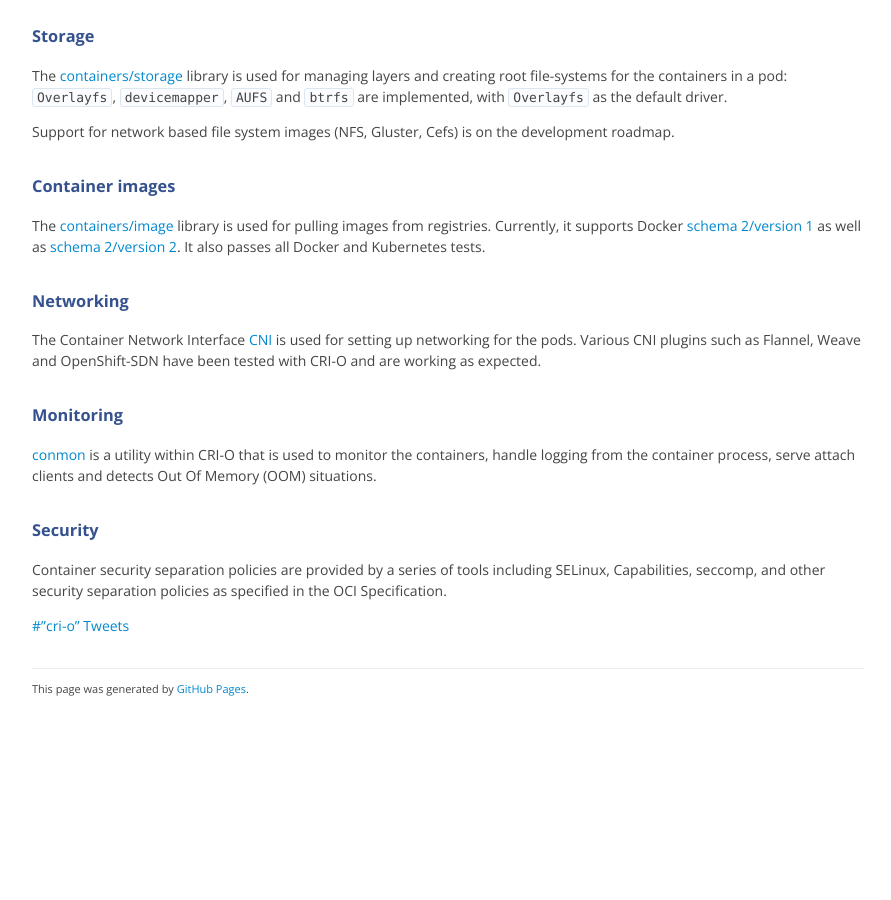
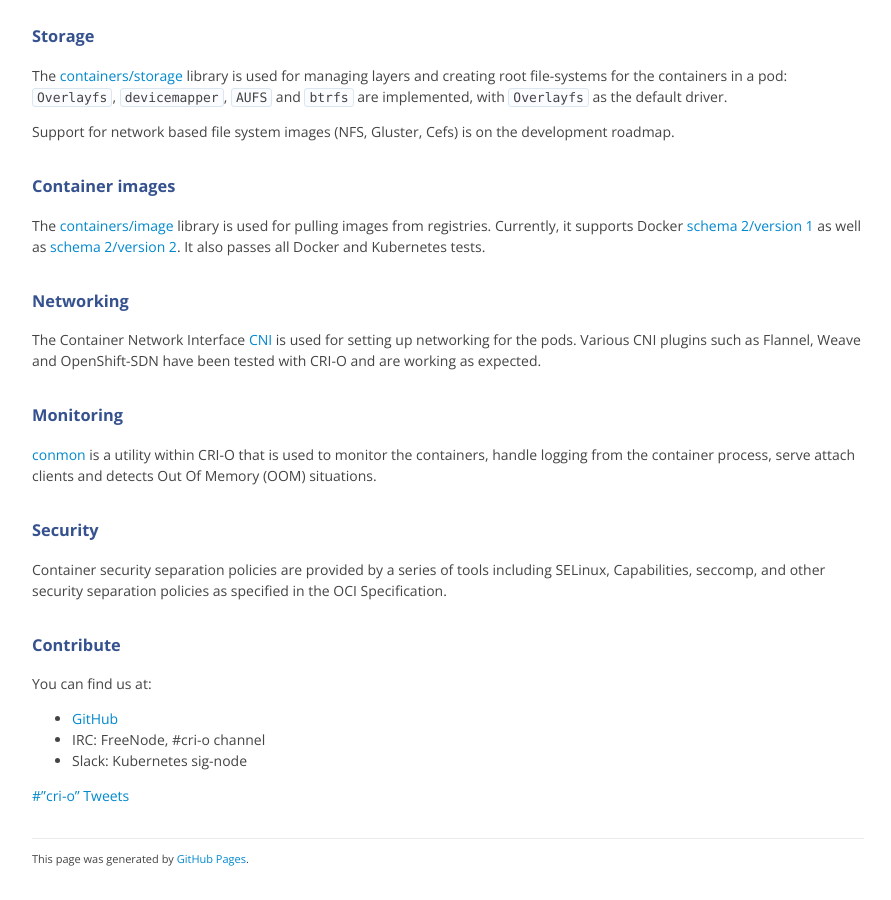
Before and after one commit to cri-o/cri-o.io, a Jekyll site: the page built from index.md, in a window 1280 px wide and 900 px high, scrolled down 3087 px. Shown: the whole window, without its empty margins (192-1083 px from the left). Built offline with Jekyll 4.4.1, drawn with Linux system fonts in a browser that asks for light colours; comment, search, counter and statistics services are not loaded; before the commit the page ends 3817 px from its top, so only the background shows below that.

Commit message:
index.md: add contribute
Signed-off-by: Antonio Murdaca <runcom@redhat.com>

```diff
--- a/index.md
+++ b/index.md
@@ -122,6 +122,14 @@ situations.
 Container security separation policies are provided by a series of tools including SELinux, Capabilities, seccomp,
 and other security separation policies as specified in the OCI Specification.
 
+### Contribute
+
+You can find us at:
+
+- [GitHub](https://github.com/kubernetes-incubator/cri-o)
+- IRC: FreeNode, #cri-o channel
+- Slack: Kubernetes sig-node
+
 
 <a class="twitter-timeline"  href="https://twitter.com/hashtag/%22cri-o%22" data-widget-id="862337196434632704">#"cri-o" Tweets</a>
 <script>!function(d,s,id){var js,fjs=d.getElementsByTagName(s)[0],p=/^http:/.test(d.location)?'http':'https';if(!d.getElementById(id)){js=d.createElement(s);js.id=id;js.src=p+"://platform.twitter.com/widgets.js";fjs.parentNode.insertBefore(js,fjs);}}(document,"script","twitter-wjs");</script>
```
